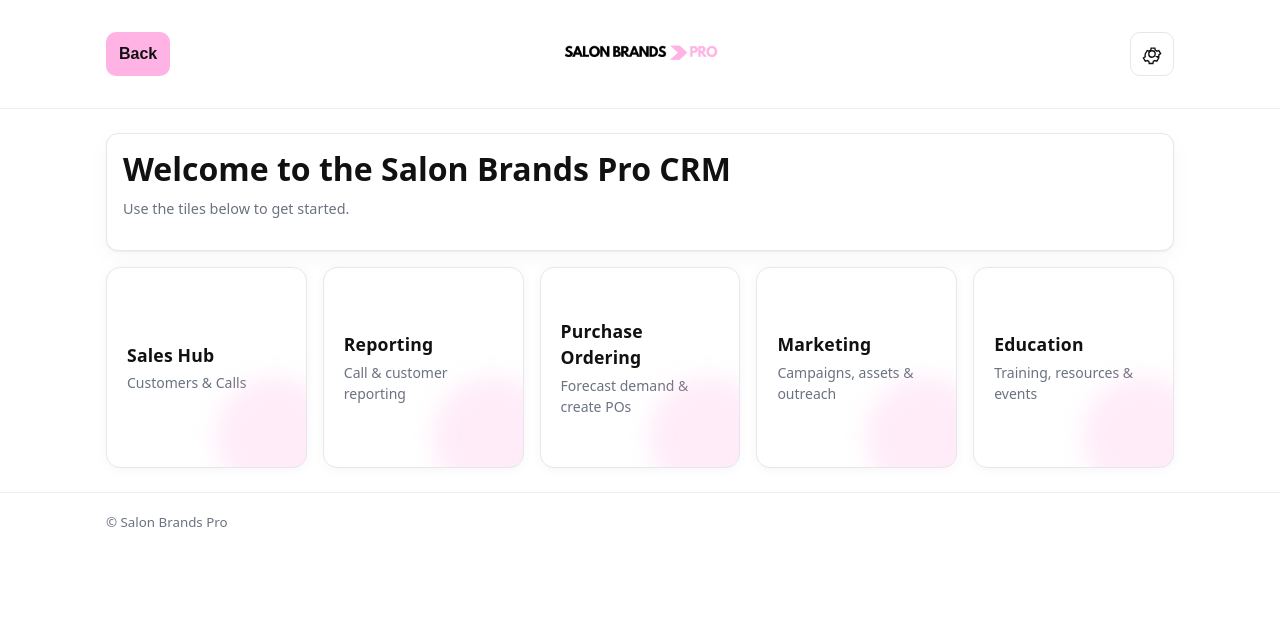
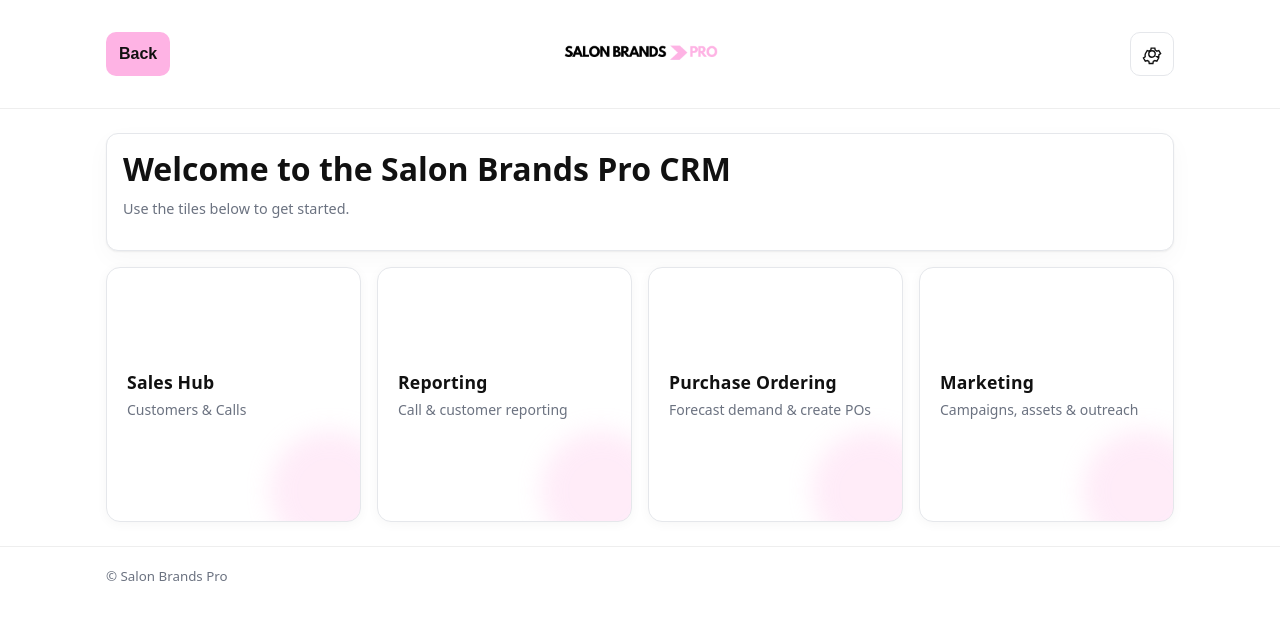
Before and after one commit to Demmoman6666/SBP-CRM, a Next.js app: page / in a window 1280 px wide. Shown: the top 620 px of the page. Built offline with nearby package versions, Linux system fonts and the light colour scheme; no server answers.

Commit message:
Update page.tsx

```diff
--- a/app/page.tsx
+++ b/app/page.tsx
@@ -9,12 +9,10 @@ export default async function Home() {
 
   // Decide which tiles to show (adjust if you want stricter gating)
   const canSeeSalesHub = true;              // everyone
-  const canSeeReports = true;               // everyone (set to role !== "VIEWER" if you want)
+  const canSeeReports = true;               // everyone
   const canSeeMarketing = true;             // tweak to roles if needed
-  const canSeeEducation = true;             // tweak to roles if needed
 
-  // NEW: Purchase Ordering tile (leave open to all for now; tighten if needed)
-  // e.g. restrict with: const canSeePurchaseOrdering = role === "ADMIN" || role === "MANAGER";
+  // Purchase Ordering tile (leave open to all for now; tighten if needed)
   const canSeePurchaseOrdering = true;
 
   return (
@@ -39,7 +37,6 @@ export default async function Home() {
           </Link>
         )}
 
-        {/* NEW: Purchase Ordering */}
         {canSeePurchaseOrdering && (
           <Link href="/purchase-ordering" className="action-tile">
             <div className="action-title">Purchase Ordering</div>
@@ -47,7 +44,6 @@ export default async function Home() {
           </Link>
         )}
 
-        {/* NEW: Marketing */}
         {canSeeMarketing && (
           <Link href="/marketing" className="action-tile">
             <div className="action-title">Marketing</div>
@@ -55,13 +51,7 @@ export default async function Home() {
           </Link>
         )}
 
-        {/* NEW: Education */}
-        {canSeeEducation && (
-          <Link href="/education" className="action-tile">
-            <div className="action-title">Education</div>
-            <div className="action-sub">Training, resources &amp; events</div>
-          </Link>
-        )}
+        {/* Education tile intentionally moved into /saleshub */}
       </section>
     </div>
   );
```
